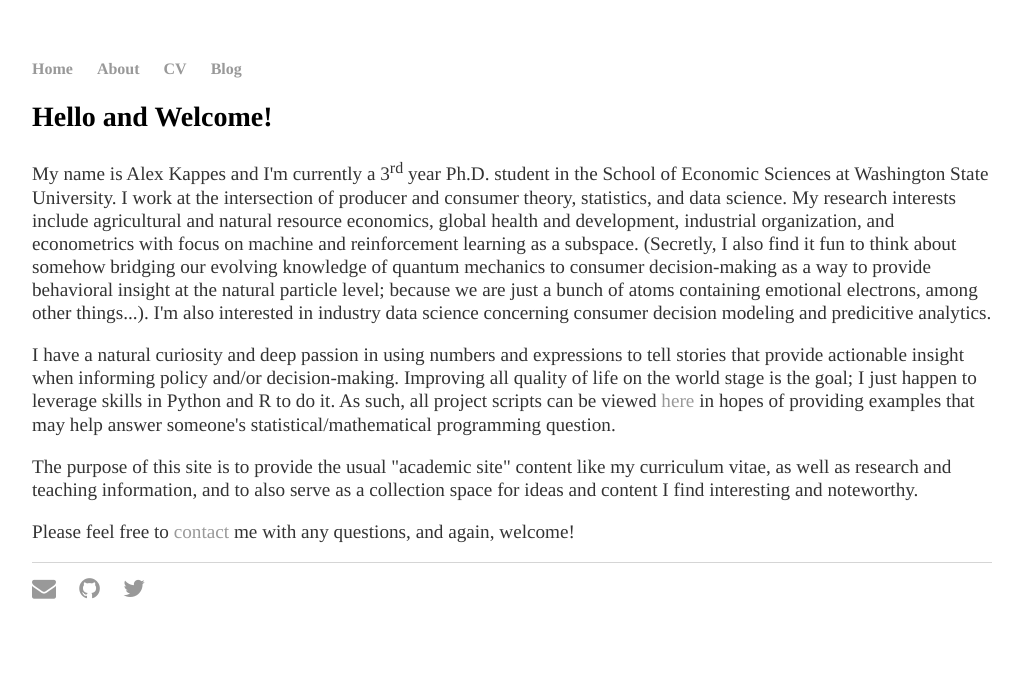
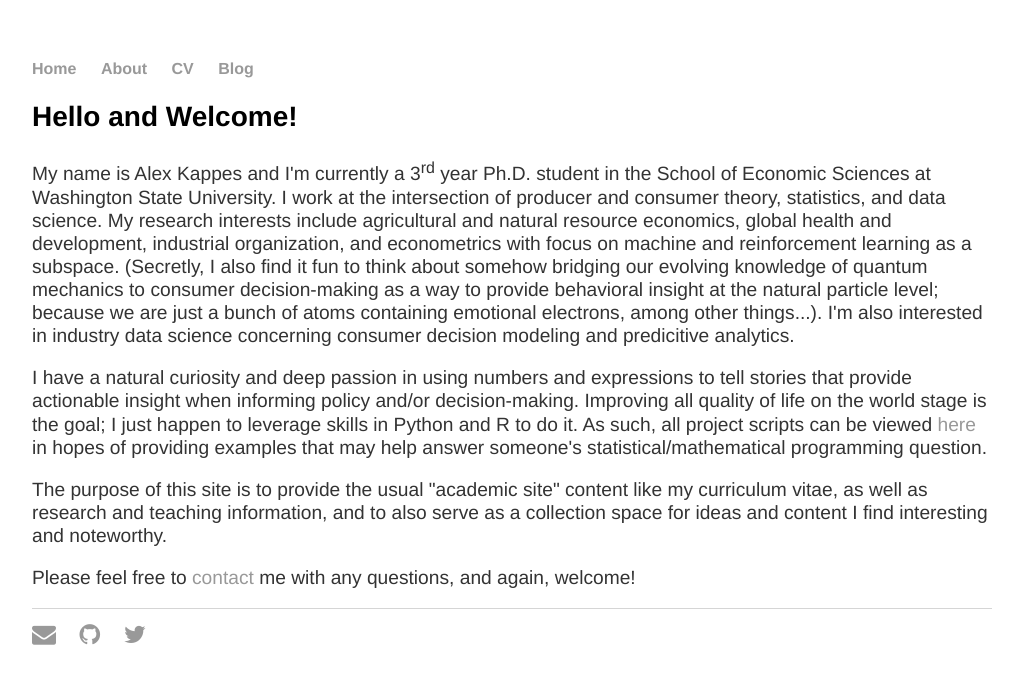
Before and after one commit to AJKappes/AJKappes.github.io, a Jekyll site: the page index.html, which Jekyll copies as it is, in a window 1280 px wide. Shown: the top 684 px of the page, without its empty margins (128-1149 px from the left). Built offline with Jekyll 4.4.1, drawn with Linux system fonts in a browser that asks for light colours.

Commit message:
reconcile font family

```diff
--- a/css/main.css
+++ b/css/main.css
@@ -1,10 +1,10 @@
 body {
-    font-family:'TeX', 'Times', 'Sans-Serif';
+    font-family:'TeX', 'Helvetica', 'Serif';
     margin: 60px auto;
     width: 75%;
 }
 nav ul, footer ul {
-    font-family:'TeX', 'Times', 'Sans-Serif';
+    font-family:'TeX', 'Helvetica', 'Serif';
     padding: 0px;
     list-style: none;
     font-weight: bold;
@@ -22,7 +22,7 @@ a:hover {
 }
 h2 {
     font-size: 1.75em;
-    font-family:'TeX', 'Times', 'Sans-Serif';
+    font-family:'TeX', 'Helvetica', 'Serif';
 }
 p {
     font-size: 1.2em;
```
